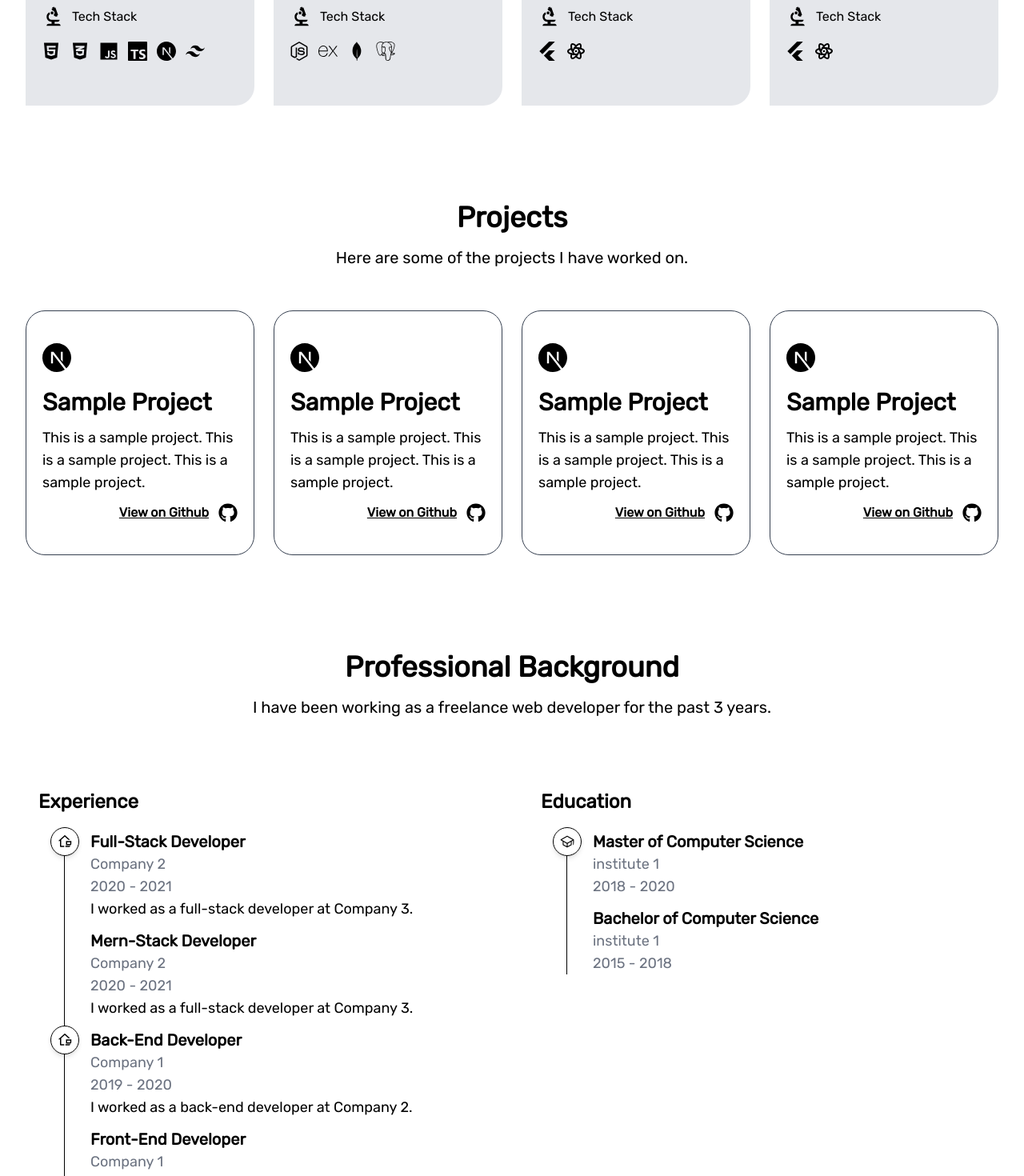
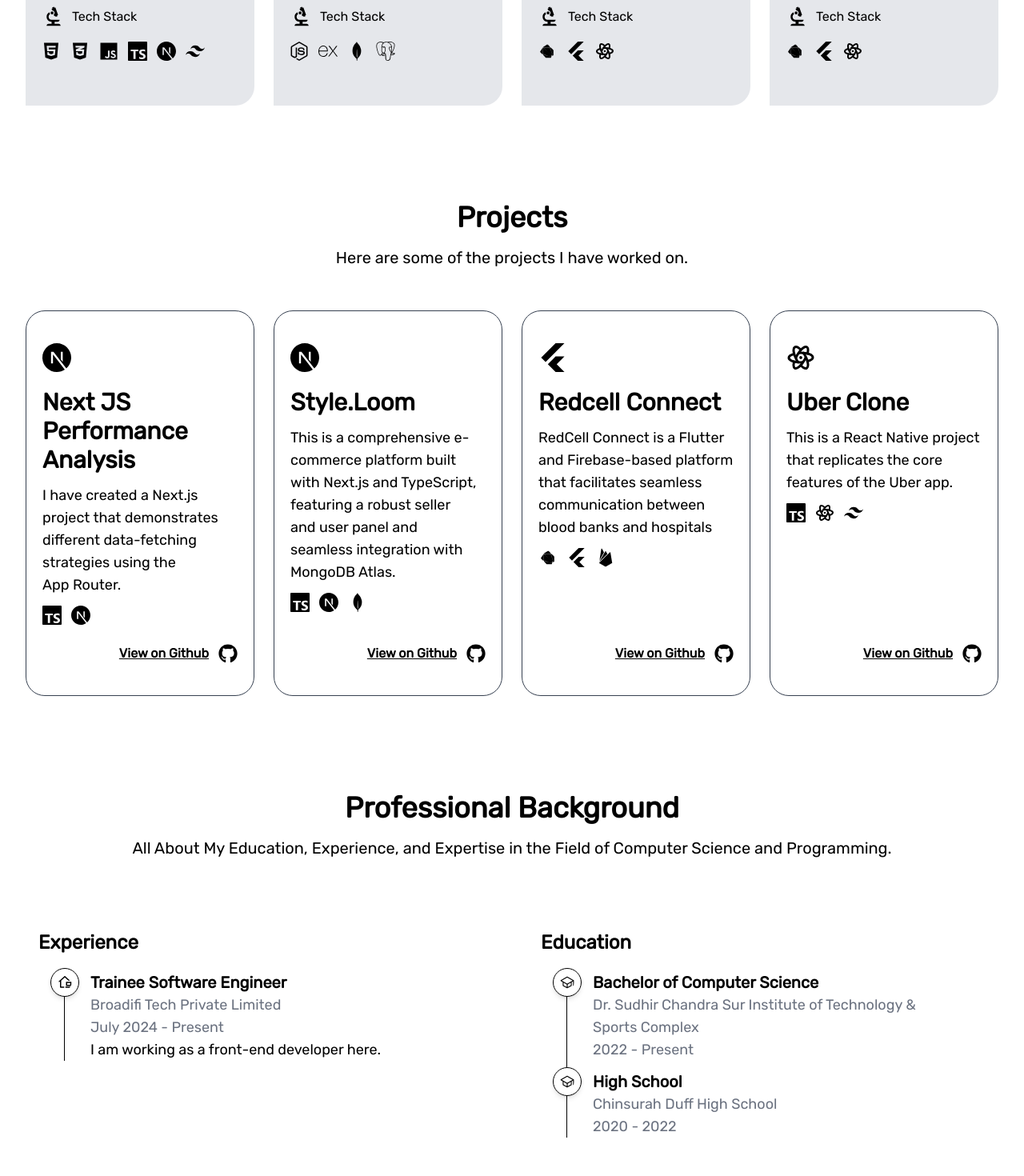
Before and after one commit to sagarsen2023/portfolio, a Next.js app: page / in a window 1280 px wide. Shown: the part 1330-2800 px from the top of the page at 80% size. Built offline with nearby package versions, Linux system fonts and the light colour scheme; no server answers.

Commit message:
Added real data and fixed ui bugs

```diff
--- a/src/app/layout.tsx
+++ b/src/app/layout.tsx
@@ -22,7 +22,7 @@ export default function RootLayout({
         <Providers>
            <NavBar />
 
-          <div className="mx-auto flex max-w-2xl items-center space-x-2 px-4 sm:px-6 lg:max-w-[100rem] lg:px-8">{children}</div>
+          <div className="mx-auto flex max-w-2xl items-center space-x-2 px-4 sm:px-6 lg:max-w-[100rem] lg:px-8 select-none">{children}</div>
         </Providers>
       </body>
     </html>
--- a/src/app/page.tsx
+++ b/src/app/page.tsx
@@ -34,7 +34,10 @@ function Home() {
         title={contactSection.title}
         description={contactSection.description}
         email={contactSection.email}
-        phone={contactSection.phone}
+        emailBody={contactSection.emailBody}
+        emailSubject={contactSection.emailSubject}
+        whatsApp={contactSection.whatsApp}
+        whatsAppCustomMessage={contactSection.whatsAppCustomMessage}
       />
 
       <div className="pb-5 w-full flex justify-center items-center gap-2">
--- a/src/components/GenerateIcon.tsx
+++ b/src/components/GenerateIcon.tsx
@@ -21,6 +21,8 @@ import {
   SiFlutter,
 } from "react-icons/si";
 import { TbBrandReactNative } from "react-icons/tb";
+import { IoLogoFirebase } from "react-icons/io5";
+import { DiDart } from "react-icons/di";
 
 const techIcons: {
   [key: string]: IconType;
@@ -30,7 +32,7 @@ const techIcons: {
   "javascript": FaJs,
   "typescript": SiTypescript,
   "next.js": SiNextdotjs,
-  "tailwind css": SiTailwindcss,
+  "tailwind-css": SiTailwindcss,
   "node.js": FaNodeJs,
   "express.js": SiExpress,
   "mongodb": SiMongodb,
@@ -43,6 +45,8 @@ const techIcons: {
   "twitter": FaTwitter,
   "github": FaGithub,
   "instagram": FaInstagram,
+  "firebase": IoLogoFirebase,
+  "dart": DiDart,
 };
 
 const GenerateIcon = ({
--- a/src/components/Hero-Section/HeroSection.tsx
+++ b/src/components/Hero-Section/HeroSection.tsx
@@ -67,7 +67,7 @@ function HeroSection({
       {/* Social Icons Section */}
       <div className="w-full flex justify-center lg:justify-start items-center gap-10 my-10">
         {socialLinks.map((socialLink, index) => (
-          <Link key={index} href={socialLink.url}>
+          <Link key={index} href={socialLink.url} target="_blank">
            <GenerateIcon techName={socialLink.icon} className="text-4xl" />
           </Link>
         ))}
--- a/src/components/Project-Card.tsx
+++ b/src/components/Project-Card.tsx
@@ -2,14 +2,23 @@ import { ProjectInterface } from "@/models/project-section.model";
 import { FaGithub } from "react-icons/fa6";
 import Link from "next/link";
 import React from "react";
+import GenerateIcon from "./GenerateIcon";
 
 function ProjectCard({ project }: { project: ProjectInterface }) {
   return (
-    <Link href={project.gitHubLink}>
-      <div className="w-full text-pretty px-5 py-10 rounded-3xl border border-gray-700 dark:border-gray-200 hover:bg-black hover:text-white dark:hover:bg-white dark:hover:text-black transition-all duration-300">
-        <project.icon className="text-4xl" />
-        <h1 className="font-bold mt-5 mb-3 text-3xl">{project.title}</h1>
-        <p className="text-lg">{project.description}</p>
+    <Link href={project.gitHubLink} target="_blank">
+      <div className="w-full h-full flex flex-col justify-between text-pretty px-5 py-10 rounded-3xl border border-gray-700 dark:border-gray-200 hover:bg-black hover:text-white dark:hover:bg-white dark:hover:text-black transition-all duration-300">
+        <div>
+          <project.icon className="text-4xl" />
+          <h1 className="font-bold mt-5 mb-3 text-3xl">{project.title}</h1>
+          <p className="text-lg">{project.description}</p>
+          <div className="flex gap-3 text-2xl my-3">
+          {project.techStack.map((tech, index) => (
+            <GenerateIcon key={index} techName={tech} />
+          ))}
+        </div>
+        </div>
+
         <div className="w-full flex justify-end items-center gap-3 underline font-bold mt-3">
           <span>View on Github</span>
           <FaGithub className="text-2xl" />
--- a/src/data/my-portfolio-data.ts
+++ b/src/data/my-portfolio-data.ts
@@ -2,35 +2,30 @@ import HeroSectionInterface from "@/models/hero-section.model";
 import { ServicesSectionInterface } from "@/models/services-section.model";
 import { ProjectSectionInterface } from "@/models/project-section.model";
 import { ProfessionalBackgroundSectionInterface } from "@/models/professional-section.model";
-import { SiNextdotjs } from "react-icons/si";
+import { SiNextdotjs, SiFlutter } from "react-icons/si";
+import { TbBrandReactNative } from "react-icons/tb";
+import ContactSectionInterface from "@/models/contact-section.model";
 
 const heroSection: HeroSectionInterface = {
   name: "Sagar Sen",
   descriptions: [
-    "A UX / UI designer, product designer, content creator and creative director.",
+    "I am currently Trainee Software Engineer at Broadifitech Pvt Ltd. I enjoy creating full stack websites, applications with latest technologies..",
     "Of course, there’s so much more to me than just a few fancy titles. Scroll down and get to know me,",
   ],
-  cvLink: "",
+  cvLink:
+    "https://drive.google.com/file/d/1Cw9qrut5U2lLgmjf5fG3tHf82CuYA1Ms/view?usp=share_link",
   socialLinks: [
     {
       icon: "facebook",
-      url: "",
-    },
-    {
-      icon: "twitter",
-      url: "",
-    },
-    {
-      icon: "instagram",
-      url: "",
+      url: "https://www.facebook.com/profile.php?id=100072602310902&mibextid=ZbWKwL",
     },
     {
       icon: "linkedin",
-      url: "",
+      url: "https://www.linkedin.com/in/sagar-sen1067/",
     },
     {
       icon: "github",
-      url: "",
+      url: "https://github.com/sagarsen2023",
     },
   ],
 };
@@ -50,7 +45,7 @@ const serVicesSection: ServicesSectionInterface = {
         "JavaScript",
         "TypeScript",
         "Next.js",
-        "Tailwind CSS",
+        "Tailwind-CSS",
       ],
     },
     {
@@ -65,14 +60,14 @@ const serVicesSection: ServicesSectionInterface = {
       title: "Android Development",
       description:
         "I can design and develop mobile applications for the Android platform.",
-      techStack: ["Flutter", "React-Native"],
+      techStack: ["dart", "Flutter", "React-Native"],
     },
     {
       id: "ios-development",
       title: "iOS Development",
       description:
         "I can design and develop mobile applications for the iOS platform.",
-      techStack: ["Flutter", "React-Native"],
+      techStack: ["dart", "Flutter", "React-Native"],
     },
   ],
 };
@@ -87,35 +82,36 @@ const projectSection: ProjectSectionInterface = {
   projects: [
     {
       icon: SiNextdotjs,
-      title: "Sample Project",
+      title: "Next JS Performance Analysis",
       description:
-        "This is a sample project. This is a sample project. This is a sample project.",
-      techStack: ["HTML", "CSS", "JavaScript"],
-      gitHubLink: "",
+        "I have created a Next.js project that demonstrates different data-fetching strategies using the App Router.",
+      techStack: ["TypeScript", "Next.js", "tailwind css"],
+      gitHubLink:
+        "https://github.com/sagarsen2023/next-js-performance-analysis",
     },
     {
       icon: SiNextdotjs,
-      title: "Sample Project",
+      title: "Style.Loom",
       description:
-        "This is a sample project. This is a sample project. This is a sample project.",
-      techStack: ["HTML", "CSS", "JavaScript"],
-      gitHubLink: "",
+        "This is a comprehensive e-commerce platform built with Next.js and TypeScript, featuring a robust seller and user panel and seamless integration with MongoDB Atlas.",
+      techStack: ["TypeScript", "Next.js", "tailwind css", "MongoDB"],
+      gitHubLink: "https://github.com/sagarsen2023/Style-Loom",
     },
     {
-      icon: SiNextdotjs,
-      title: "Sample Project",
+      icon: SiFlutter,
+      title: "Redcell Connect",
       description:
-        "This is a sample project. This is a sample project. This is a sample project.",
-      techStack: ["HTML", "CSS", "JavaScript"],
-      gitHubLink: "",
+        "RedCell Connect is a Flutter and Firebase-based platform that facilitates seamless communication between blood banks and hospitals",
+      techStack: ["dart", "Flutter", "Firebase"],
+      gitHubLink: "https://github.com/sagarsen2023/RedCell-Connect",
     },
     {
-      icon: SiNextdotjs,
-      title: "Sample Project",
+      icon: TbBrandReactNative,
+      title: "Uber Clone",
       description:
-        "This is a sample project. This is a sample project. This is a sample project.",
-      techStack: ["HTML", "CSS", "JavaScript"],
-      gitHubLink: "",
+        "This is a React Native project that replicates the core features of the Uber app.",
+      techStack: ["typescript", "react-native", "tailwind-css"],
+      gitHubLink: "https://github.com/sagarsen2023/uber-clone",
     },
   ],
 };
@@ -123,53 +119,44 @@ const projectSection: ProjectSectionInterface = {
 const professionalBackground: ProfessionalBackgroundSectionInterface = {
   title: "Professional Background",
   description:
-    "I have been working as a freelance web developer for the past 3 years.",
+    "All About My Education, Experience, and Expertise in the Field of Computer Science and Programming.",
   education: [
     {
-      degree: "Bachelor of Computer Science",
-      institute: "institute 1",
-      duration: "2015 - 2018",
+      degree: "High School",
+      institute: "Chinsurah Duff High School",
+      duration: "2020 - 2022",
     },
     {
-      degree: "Master of Computer Science",
-      institute: "institute 1",
-      duration: "2018 - 2020",
+      degree: "Bachelor of Computer Science",
+      institute:
+        "Dr. Sudhir Chandra Sur Institute of Technology & Sports Complex",
+      duration: "2022 - Present",
     },
   ],
   experience: [
     {
-      title: "Front-End Developer",
-      company: "Company 1",
-      duration: "2018 - 2019",
-      description: "I worked as a front-end developer at Company 1.",
-    },
-    {
-      title: "Back-End Developer",
-      company: "Company 1",
-      duration: "2019 - 2020",
-      description: "I worked as a back-end developer at Company 2.",
-    },
-    {
-      title: "Mern-Stack Developer",
-      company: "Company 2",
-      duration: "2020 - 2021",
-      description: "I worked as a full-stack developer at Company 3.",
-    },
-    {
-      title: "Full-Stack Developer",
-      company: "Company 2",
-      duration: "2020 - 2021",
-      description: "I worked as a full-stack developer at Company 3.",
+      title: "Trainee Software Engineer",
+      company: "Broadifi Tech Private Limited",
+      duration: "July 2024 - Present",
+      description: "I am working as a front-end developer here.",
     },
   ],
 };
 
-const contactSection = {
+const contactSection: ContactSectionInterface = {
   title: "Hire Me For Your Next Amazing Project",
   description:
     "Let’s make something new, different and more meaningful or make thing more visual or conceptual? Just say hello!",
   email: "sagarsen.dev@gmail.com",
-  phone: "+91 74393 16782",
+  emailSubject: "Inquiry from Your Developer Portfolio",
+  emailBody: `Hello Sagar,
+I came across your developer portfolio and I'm impressed with your work. I'd like to discuss a potential opportunity with you.
+Could we schedule a time to talk about your experience and how it might align with our needs?
+Looking forward to hearing from you.
+Best regards,...`,
+  whatsApp: "+91 74393 16782",
+  whatsAppCustomMessage:
+    "Hi Sagar, I would like to discuss a project with you.",
 };
 
 const copyrightSection: {
--- a/src/models/contact-section.model.ts
+++ b/src/models/contact-section.model.ts
@@ -2,5 +2,8 @@ export default interface ContactSectionInterface {
     title: string;
     description: string;
     email: string;
-    phone: string;
+    emailSubject: string;
+    emailBody: string;
+    whatsApp: string;
+    whatsAppCustomMessage: string;
 }
```
Also changed, not shown: src/components/Contact-Section/ContactSection.tsx (+27 -14 lines).
